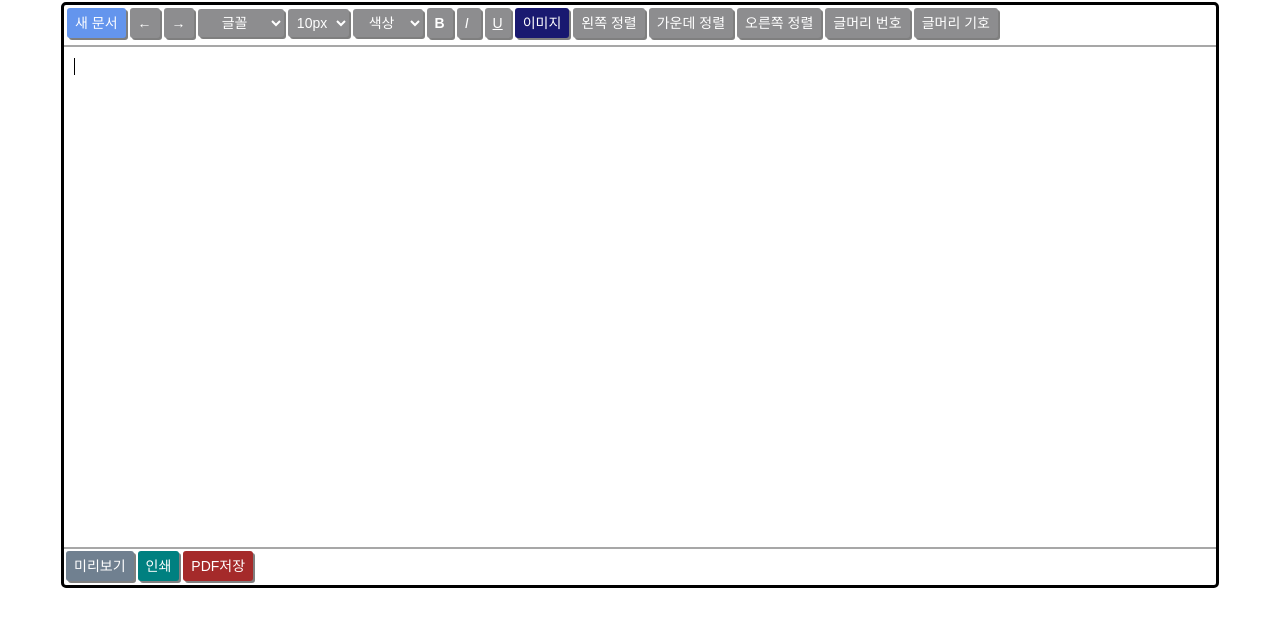
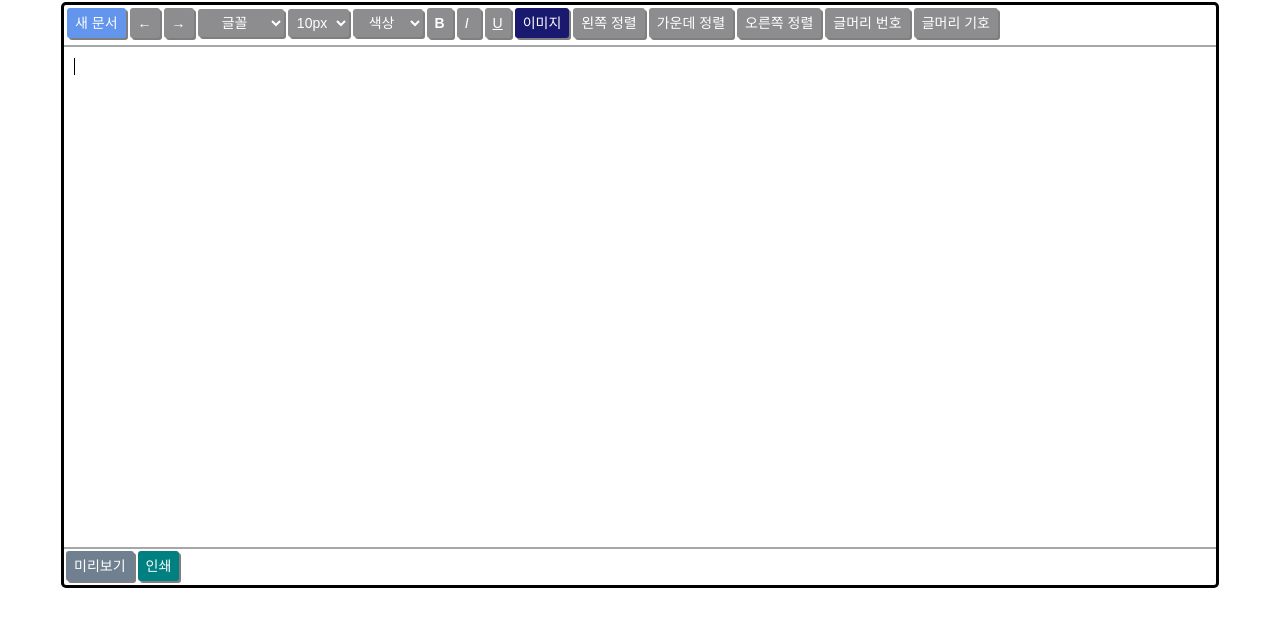
Before and after one commit to cjy324/practice_editor, a website: page public/index.html in a window 1280 px wide. Shown: the part 65-692 px from the top of the page. Drawn offline with Linux system fonts and the light colour scheme.

Commit message:
21.07.08 불필요한 주석 삭제 등 코드 정리

```diff
--- a/public/index.html
+++ b/public/index.html
@@ -98,22 +98,19 @@
                 <button id="print_btn" type="button" onclick="doPrint()" style="background-color:teal;">
                     <span>인쇄</span>
                 </button>
-                <button id="pdf_btn" type="button" onclick="getPDF()" style="background-color:brown;">
-                    <span>PDF저장</span>
-                </button>
             </div>
         </div>
     </section>
     <script lang="text/javascript">
-        //iframe window 가져오기
+        // iframe window 가져오기
         const editWindow = document.getElementById('edit_frame').contentWindow;
 
-        //autoFocus 기능
+        // autoFocus 기능
         function autoFocus(){
             editWindow.document.getElementById('edit_area').focus();
         }
 
-        //에디터 첫 로드 시 자동 포커스
+        // 에디터 첫 로드 시 자동 포커스
         document.body.onload = autoFocus;
 
         // caret 저장
@@ -135,7 +132,7 @@
             }
         })
 
-        //새 문서 기능
+        // 새 문서 기능
         function newPage(){
             const answer = confirm('작성중인 문서가 삭제됩니다. 계속하시겠습니까?');
             if(answer){
@@ -146,16 +143,17 @@
             }
         }
 
+        // 인쇄 기능
         function doPrint(){
             editWindow.print();
         }
 
-        //select 버튼
+        // select 버튼
         const btnFontType = document.getElementById('font_type');
         const btnFontSize = document.getElementById('font_size');
         const btnFontColor = document.getElementById('font_color');
 
-        //select 버튼별 이벤트 적용
+        // select 버튼별 이벤트 적용
         btnFontType.addEventListener('change', function (e) {
             setStyle('fontName', e.target.value)
         })
@@ -166,7 +164,7 @@
             setStyle('foreColor', e.target.value)
         })
 
-        //버튼별 서식 적용
+        // 버튼별 서식 적용
         function setStyle(style, value){
             if(value != null){
                 editWindow.document.execCommand(style, false, value);
@@ -190,51 +188,6 @@
             preview.document.write(editedContent);
             preview.document.close();
         }
-
-        /* 21.07.07 서버상으로 이미지 업로드 구현으로 삭제 */
-        // // 이미지 삽입
-        // function imageUpload(event) {
-        //     // 이미지 삽입 위치(21.06.29 selection, range 도입으로 삭제)
-        //     //const uploadWrap = editArea.document.getElementById('edit_area');
-
-        //     // 다중 이미지 파일 업로드
-        //     // for(let images of event.target.files){   //IE상에서 에러 발생 -> IE에서는 for(...of...) 반복문 지원을 안함
-        //     for(let i = 0; i < event.target.files.length; i++){     //IE 호환을 위해 로직 변경
-        //         const images = event.target.files[i]
-        //         // 파일을 읽을 수 있는 File Reader 객체를 생성
-        //         const reader = new FileReader();
-        //         const newImg = editWindow.document.createElement("img");
-
-        //         // 파일이 읽혀지면 아래 함수가 실행
-        //         reader.onload = function(event) {
-        //             // 문서내에 새 img 태그를 생성, 원하는 위치의 자식으로 img태그를 삽입(21.06.29 selection, range 도입으로 삭제)
-        //             //uploadWrap.appendChild(newImg);
-
-        //             // img 태그의 속성 설정
-        //             newImg.src = event.target.result; // = newImg.setAttribute("src", event.target.result);        // input에 업로드 된 file의 정보를 통해 src정보 입력
-        //             const newImgWidth = prompt('가로 길이를 입력해 주세요.(단위: px)');
-        //             newImg.width = newImgWidth;
-
-        //             // img 태그의 속성 설정 완료 후 커서 위치에 img node 삽입
-        //             range.insertNode(newImg);
-        //         };
-
-        //         reader.readAsDataURL(images);
-        //     }
-
-        //     // IE상에서 focus 위치를 잡지 못해 다시 focus를 잡아주어야 함
-        //     autoFocus()
-        //     selection = editWindow.document.getSelection();
-        //     selection.removeAllRanges();
-        //     selection.addRange(range);
-        // }
-
-        // // 업로드 팝업 창
-        // document.getElementById("uploadForm").addEventListener("click", function() {
-        //     // 팝업옵션 설정
-        //     const options = 'top=100, left=500, width=300, height=300';
-        //     const preview = window.open('uploadForm.html', 'preview', options);
-        // })
 
         // 이미지 업로드
         function doUpload(event){
```
Also changed, not shown: server.js (+1 -23 lines).
